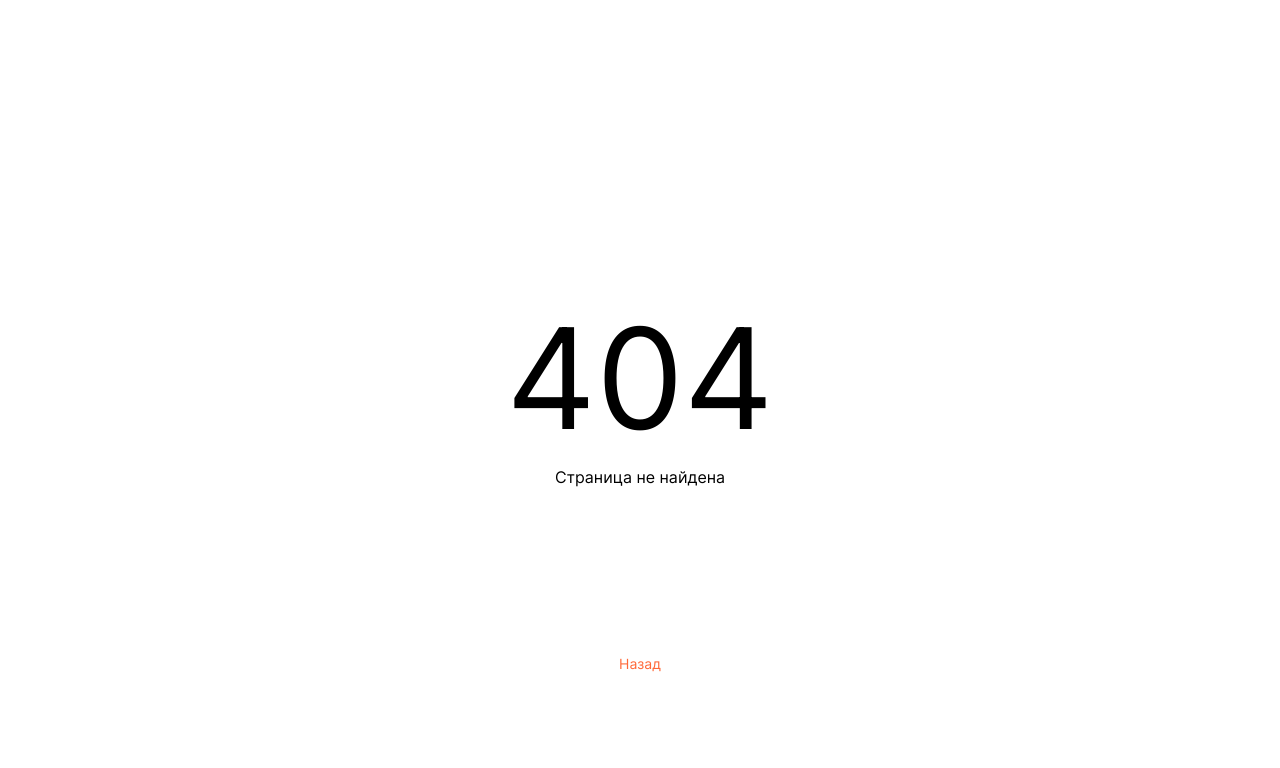
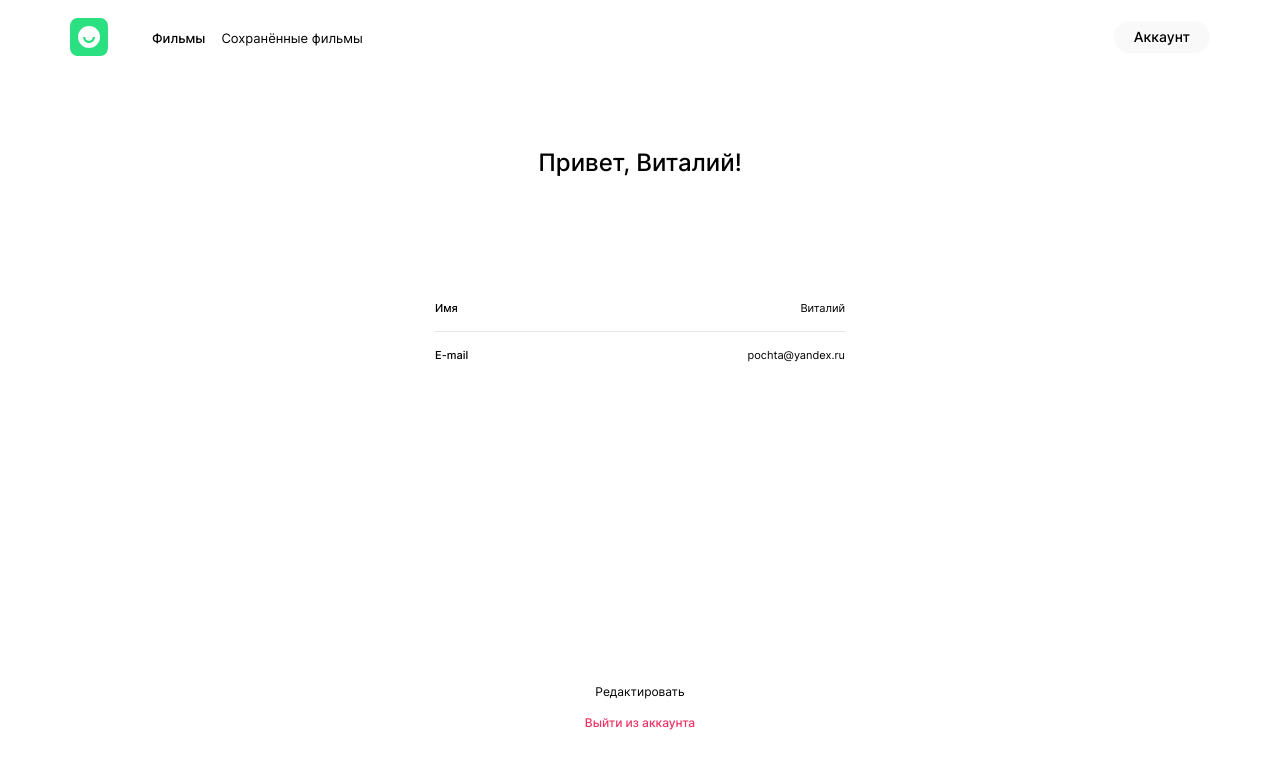
Before and after one commit to 418code/movies-explorer-frontend, a React app: page /profile in a window 1280 px wide. Before the commit this address had no page. Built offline with nearby package versions, Linux system fonts and the light colour scheme.

Commit message:
feat: add Profile component

```diff
--- a/src/components/App/App.js
+++ b/src/components/App/App.js
@@ -8,6 +8,7 @@ import Menu from '../Menu/Menu';
 import Landing from '../Landing/Landing';
 import Movies from '../Movies/Movies';
 import SavedMovies from '../SavedMovies/SavedMovies';
+import Profile from '../Profile/Profile';
 
 function App() {
 
@@ -21,6 +22,7 @@ function App() {
         <Routes>
           <Route path="/" element={<Landing />}/>
           <Route path="/movies" element={<Movies />}/>
+          <Route path="/profile" element={<Profile />}/>
           <Route path="/saved-movies" element={<SavedMovies />}/>
           <Route path="header" element={<Header isLoggedIn={isLoggedIn} />}/>
           <Route path="footer" element={<Footer />}/>
--- /dev/null
+++ b/src/components/App/__header/App__header.css
@@ -0,0 +1,8 @@
+.App__header {
+  font-weight: 500;
+  font-size: 24px;
+  line-height: 29px;
+  text-align: center;
+  padding: 0;
+  margin: 0;
+}
--- /dev/null
+++ b/src/components/Profile/Profile.css
@@ -0,0 +1,27 @@
+.Profile {
+  display: grid;
+  grid-template-columns: 1fr;
+  grid-template-rows: 29px 143px 1fr;
+  align-items: end;
+  justify-items: center;
+  width: 100%;
+  padding: 70px 0 40px;
+  box-sizing: border-box;
+  height: 100%;
+}
+
+@media (min-width: 768px)
+{
+  .Profile {
+    grid-template-rows: .25fr 158px .58fr .42fr;
+    padding: 70px 0 0;
+  }
+}
+
+@media (min-width: 1280px)
+{
+  .Profile {
+    padding: 70px 0;
+    grid-template-rows: 33px 186px 1fr;
+  }
+}
--- /dev/null
+++ b/src/components/Profile/Profile.js
@@ -0,0 +1,31 @@
+import { Link } from 'react-router-dom';
+import Header from '../Header/Header';
+
+export default function Profile (props) {
+  return (
+    <>
+      <Header isLoggedIn={true} />
+      <main className="Profile">
+        <h1 className="App__header Profile__header">Привет, Виталий!</h1>
+        <table className="Profile__table">
+          <tr className="Profile__row Profile__row_position_top">
+            <td className="Profile__cell">Имя</td>
+            <td>Виталий</td>
+          </tr>
+          <tr className="Profile__row">
+            <td className="Profile__cell">E-mail</td>
+            <td>pochta@yandex.ru</td>
+          </tr>
+        </table>
+        <ul className="App__list Profile__list">
+          <li key="edit">
+            <Link to="/edit" className="App__link Profile__link">Редактировать</Link>
+          </li>
+          <li key="logout">
+            <Link to="/" onClick={props.onLogout} className="App__link Profile__link Profile__link_type_bold">Выйти из аккаунта</Link>
+          </li>
+        </ul>
+      </main>
+    </>
+  );
+}
--- /dev/null
+++ b/src/components/Profile/__cell/Profile__cell.css
@@ -0,0 +1,3 @@
+.Profile__cell {
+  font-weight: 500;
+}
--- /dev/null
+++ b/src/components/Profile/__header/Profile__header.css
@@ -0,0 +1,3 @@
+.Profile__header {
+  grid-row: 1;
+}
--- /dev/null
+++ b/src/components/Profile/__link/Profile__link.css
@@ -0,0 +1,4 @@
+.Profile__link {
+  font-size: 12px;
+  line-height: 15px;
+}
--- /dev/null
+++ b/src/components/Profile/__link/_type/Profile__link_type_bold.css
@@ -0,0 +1,4 @@
+.Profile__link_type_bold {
+  font-weight: 500;
+  color: #EE3465;
+}
--- /dev/null
+++ b/src/components/Profile/__list/Profile__list.css
@@ -0,0 +1,5 @@
+.Profile__list {
+  flex-direction: column;
+  align-items: center;
+  gap: 12px;
+}
--- /dev/null
+++ b/src/components/Profile/__row/Profile__row.css
@@ -0,0 +1,7 @@
+.Profile__row {
+  display: flex;
+  flex-direction: row;
+  justify-content: space-between;
+  align-items: flex-end;
+  height: 31px;
+}
--- /dev/null
+++ b/src/components/Profile/__row/_position/Profile__row_position_top.css
@@ -0,0 +1,5 @@
+.Profile__row_position_top {
+  height: 30px;
+  align-items: flex-start;
+  border-bottom: 1px solid #e8e8e8;
+}
--- /dev/null
+++ b/src/components/Profile/__table/Profile__table.css
@@ -0,0 +1,15 @@
+.Profile__table {
+  width: 260px;
+  font-weight: 400;
+  font-size: 11px;
+  line-height: 13px;
+  border-collapse: collapse;
+  grid-row: 2;
+}
+
+@media (min-width: 768px)
+{
+  .Profile__table {
+    width: 412px;
+  }
+}
--- a/src/index.css
+++ b/src/index.css
@@ -24,6 +24,7 @@
 @import url(./components/App/__link/_size/App__link_size_large.css);
 @import url(./components/App/__link/_weight/App__link_weight_bold.css);
 @import url(../src/components/App/__list/App__list.css);
+@import url(../src/components/App/__header/App__header.css);
 
 
 /* NotFound block */
@@ -139,3 +140,14 @@
 /* SavedMovies block */
 @import url(../src/components/SavedMovies/SavedMovies.css);
 @import url(../src/components/SavedMovies/__divider/SavedMovies__divider.css);
+
+/* Profile block */
+@import url(../src/components/Profile/Profile.css);
+@import url(../src/components/Profile/__table/Profile__table.css);
+@import url(../src/components/Profile/__row/Profile__row.css);
+@import url(../src/components/Profile/__row/_position/Profile__row_position_top.css);
+@import url(../src/components/Profile/__cell/Profile__cell.css);
+@import url(../src/components/Profile/__header/Profile__header.css);
+@import url(../src/components/Profile/__list/Profile__list.css);
+@import url(../src/components/Profile/__link/Profile__link.css);
+@import url(../src/components/Profile/__link/_type/Profile__link_type_bold.css);
```
